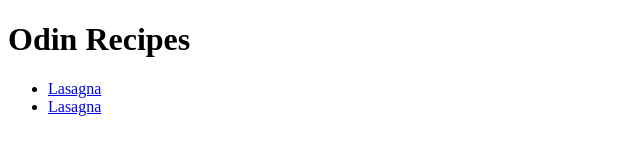
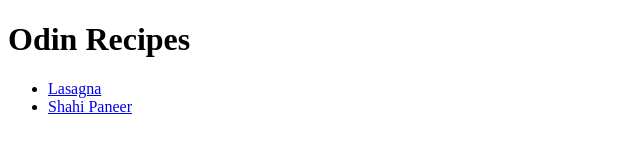
Before and after one commit to gurpinders/odin-recipes, a plain HTML site: page index.html in a window 1280 px wide. Shown: the full height of the page, 0-640 px from the left. Drawn offline with Linux system fonts and the light colour scheme.

Commit message:
Change Name to Shahi Paneer in Link

```diff
--- a/index.html
+++ b/index.html
@@ -1,16 +1,15 @@
 <!DOCTYPE html>
 <html lang="en">
-<head>
-    <meta charset="UTF-8">
-    <meta name="viewport" content="width=device-width, initial-scale=1.0">
+  <head>
+    <meta charset="UTF-8" />
+    <meta name="viewport" content="width=device-width, initial-scale=1.0" />
     <title>Home Page</title>
-</head>
-<body>
+  </head>
+  <body>
     <h1>Odin Recipes</h1>
     <ul>
-        <li><a href="recipes/lasagna.html">Lasagna</a></li>
-        <li><a href="recipes/shahi_paneer.html">Lasagna</a></li>
+      <li><a href="recipes/lasagna.html">Lasagna</a></li>
+      <li><a href="recipes/shahi_paneer.html">Shahi Paneer</a></li>
     </ul>
-
-</body>
+  </body>
 </html>
```
